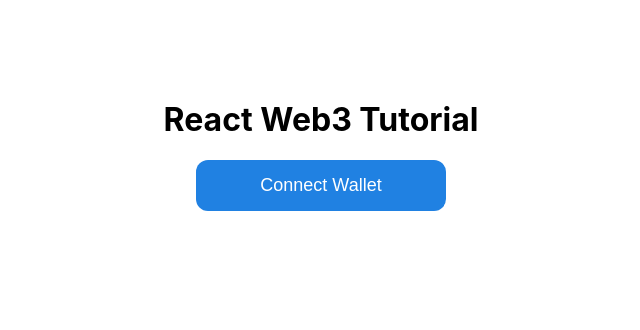
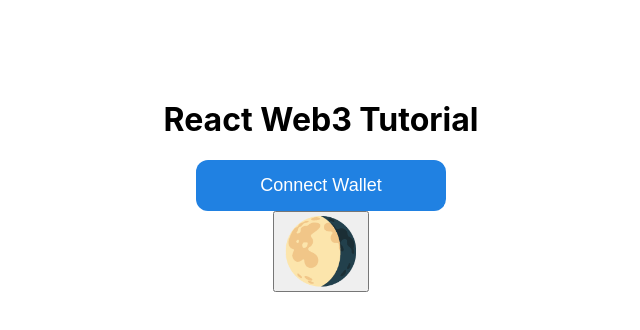
Before and after one commit to MiguelBits/react_web3, a React (Create React App) app: page / in a window 1280 px wide. Shown: the top 330 px of the page, without its empty margins (319-959 px from the left). Built offline with nearby package versions, Linux system fonts and the light colour scheme.

Commit message:
dark theme is success

```diff
--- a/package.json
+++ b/package.json
@@ -10,6 +10,7 @@
     "react": "^17.0.2",
     "react-dom": "^17.0.2",
     "react-scripts": "4.0.3",
+    "styled-components": "^5.3.3",
     "web-vitals": "^1.0.1"
   },
   "scripts": {
--- a/src/App.css
+++ b/src/App.css
@@ -125,3 +125,20 @@
 .button-82-pushable:focus:not(:focus-visible) {
   outline: none;
 }
+.button-moon {
+  font-size: 4rem;
+}
+.button-moon::before {
+  content: "🌑";
+  animation: moon 2s infinite;
+}
+@keyframes moon {
+  12.5% { content: "🌑" }
+  25%   { content: "🌒" }
+  37.5% { content: "🌓" }
+  50%   { content: "🌔" }
+  62.5% { content: "🌕" }
+  75%   { content: "🌖" }
+  87.5% { content: "🌗" }
+  100%  { content: "🌘" }
+}
--- a/src/App.js
+++ b/src/App.js
@@ -2,13 +2,22 @@ import { useEffect, useState } from 'react';
 import './App.css';
 import {contractABI} from './contracts/contract_abi';
 import { ethers } from 'ethers';
+import styled, { ThemeProvider } from "styled-components";
+import { lightTheme, darkTheme, GlobalStyles } from "./themes.js";
 
 const contractAddress = "0xC68FA279948d38027EE84a3aD1737137BdA5ac5D";
 
+const StyledApp = styled.div`
+  color: ${(props) => props.theme.fontColor};
+`;
 function App() {
-
+  const [theme, setTheme] = useState("light");
   const [currentAccount, setCurrentAccount] = useState(null);
   const [value, setValue] = useState('');
+
+  const themeToggler = () => {
+    theme === "light" ? setTheme("dark") : setTheme("light");
+  };
 
   const checkWalletIsConnected = async () => {
     const { ethereum } = window;
@@ -111,14 +120,22 @@ function App() {
   useEffect(() => {
     checkWalletIsConnected();
   }, [])
-
+//dark theme implementation
   return (
     <div className='main-app'>
-      <h1>React Web3 Tutorial</h1>
+      <ThemeProvider theme={theme === "light" ? lightTheme : darkTheme}>
+        <GlobalStyles />
+        <StyledApp>
+          <h1>React Web3 Tutorial</h1>
 
-      <div>
-        {currentAccount ? mintNftButton() : connectWalletButton()}
-      </div>
+          <div>
+            {currentAccount ? mintNftButton() : connectWalletButton()}
+          </div>
+          <button class="button-moon" onClick={() => themeToggler()}></button>
+        </StyledApp>
+    </ThemeProvider>
+
+
     </div>
   )
 }
--- /dev/null
+++ b/src/themes.js
@@ -0,0 +1,21 @@
+import { createGlobalStyle } from "styled-components";
+
+export const lightTheme = {
+  body: "#fff",
+  fontColor: "#000",
+};
+
+export const darkTheme = {
+  body: "#121212",
+  fontColor: "#fff",
+};
+
+export const GlobalStyles = createGlobalStyle`
+
+	body {
+
+		background-color: ${(props) => props.theme.body};
+
+	}
+
+`;
```
Also changed, not shown: src/components/Collection.js (added), 2 other files (tests, documents, lock files or other folders).
